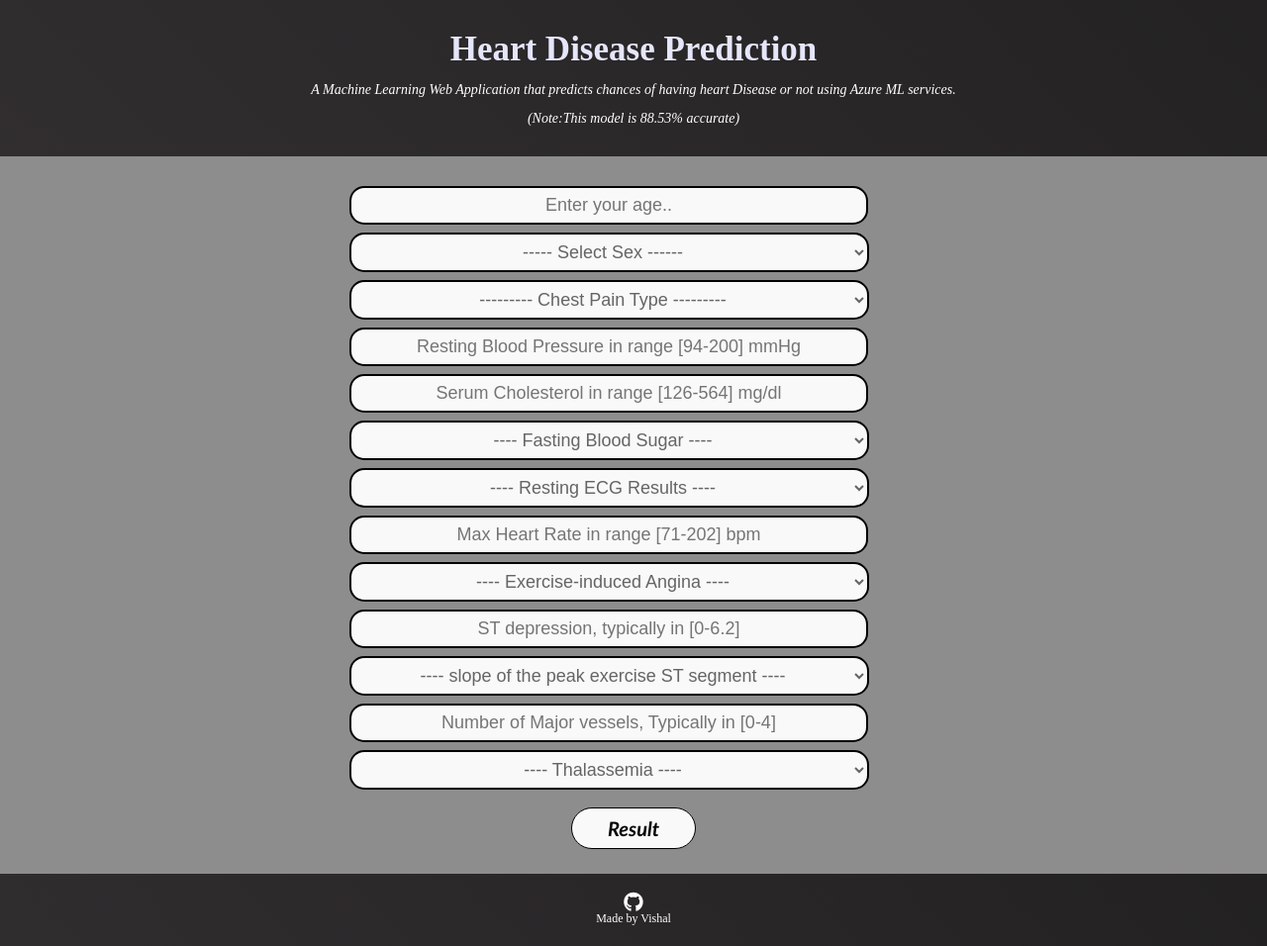
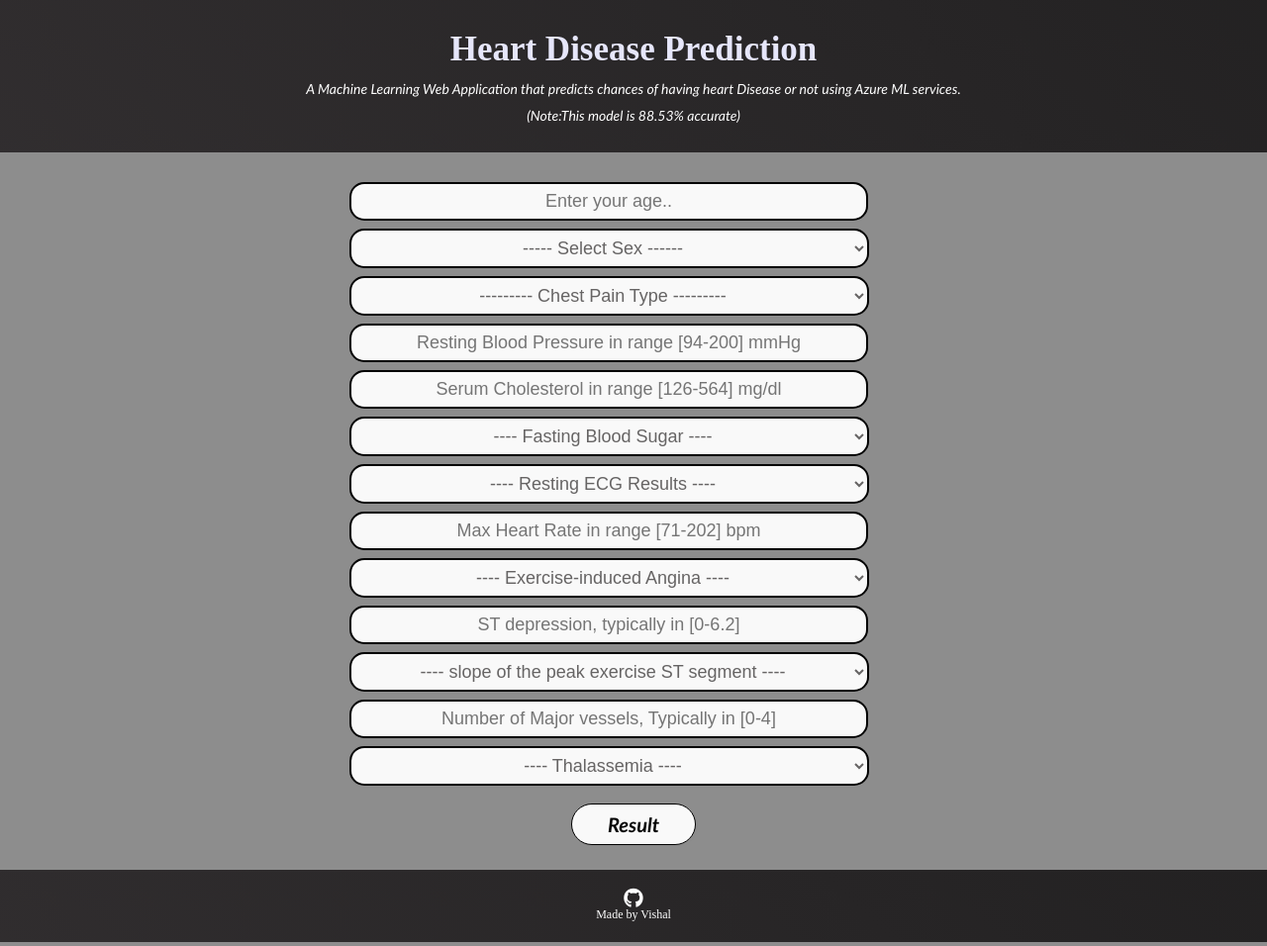
Before and after one commit to Vishalc2901/heart_disease, a Flask app: page / in a window 1280 px wide. Shown: the whole page at 99% size. Run offline with Flask 2, Linux system fonts and the light colour scheme; parts of the project's set-up code (start-up, migrations or seed data) failed here and were passed over; some libraries are stand-ins or nearby versions.

Commit message:
Update style.css

```diff
--- a/static/style.css
+++ b/static/style.css
@@ -19,7 +19,8 @@ body{
 .container{
     padding: 30px;
 	position:relative;
-	background: linear-gradient(45deg, #161616, #383436, #161616);
+	/* background-color: #5f0202; */
+	background: linear-gradient(45deg, #5f0202, #383436, #161616);
 	background-size: 500% 500%;
 	animation: change-gradient 10s ease-in-out infinite;
 }
@@ -50,6 +51,7 @@ body{
 	color: #ffffff;
     font-style: italic;
     font-size: 14px;
+	font: italic 14px/1 "Calibri", sans-serif;
     margin: -5px 0 0;
 }
 
@@ -145,7 +147,7 @@ label {
 	flex-shrink: 0;
 	position:relative;
 	padding: 20px;
-	background: linear-gradient(45deg, #161616, #383436, #161616);
+	background: linear-gradient(45deg, #5f0202, #383436, #161616);
 	background-size: 500% 500%;
 	animation: change-gradient 10s ease-in-out infinite;
 }
```
